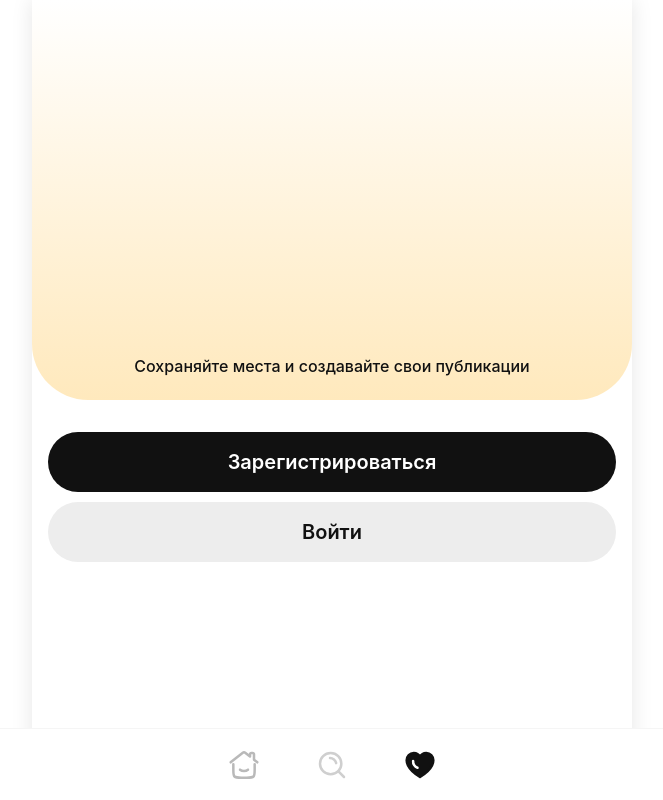
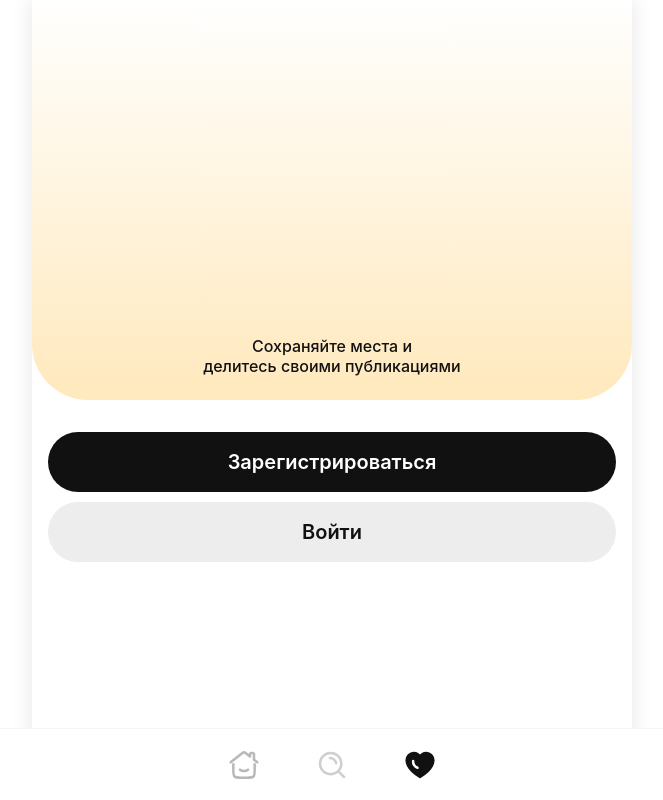
Before and after one commit to seventheeaven/Irkutsk, a React (Vite) app: page /my-collections in a window 1280 px wide. Shown: the whole page, without its empty margins (308-971 px from the left). Built offline with nearby package versions, Linux system fonts and the light colour scheme; no server answers; a web font is replaced by a local one.

Commit message:
Update auth page text: change to 'Сохраняйте места и делитесь своими публикациями' with line break

```diff
--- a/src/pages/MyCollectionsPage.tsx
+++ b/src/pages/MyCollectionsPage.tsx
@@ -215,7 +215,7 @@ export const MyCollectionsPage = () => {
         <div className="my-collections-page__create-account">
           <div className="my-collections-page__create-account-gradient">
             <p className="my-collections-page__create-account-text">
-              Сохраняйте места и создавайте свои публикации
+              Сохраняйте места и<br />делитесь своими публикациями
             </p>
           </div>
           <div className="my-collections-page__create-account-content">
```
